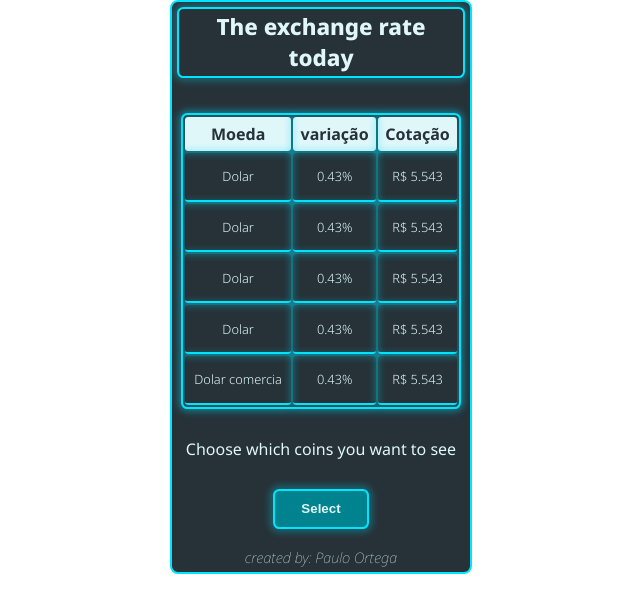
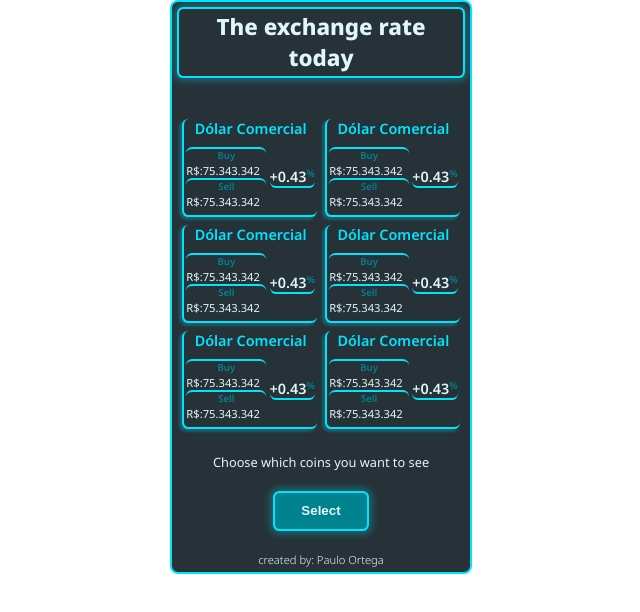
Before and after one commit to paulo011/the-exchange-rate-today, a React (Vite) app: page / in a window 1280 px wide. Shown: the top 612 px of the page, without its empty margins (319-959 px from the left). Built offline with nearby package versions, Linux system fonts and the light colour scheme.

Commit message:
create CardComponent to replece TableComponent and make adjustments

```diff
--- /dev/null
+++ b/src/components/cardComponent/cardComponent.tsx
@@ -0,0 +1,24 @@
+import './style.css';
+import { Props } from '../../types/props';
+
+export const CardComponent = (props: Props) => {
+  return (
+    <div className='card-wrap'>
+      <div className='card-header'>
+        <p>Dólar Comercial</p>
+      </div>
+      <div className='fild-content'>
+        <div className='price-content'>
+          <p className='price-title'>Buy</p>
+          <p className='price'>R$:75.343.342</p>
+          <p className='price-title'>Sell</p>
+          <p className='price'>R$:75.343.342</p>
+        </div>
+        <div className='variation'>
+          <p>+0.43</p>
+          <p className='percentage'>%</p>
+        </div>
+      </div>
+   </div>
+ )
+}
--- /dev/null
+++ b/src/components/cardComponent/style.css
@@ -0,0 +1,74 @@
+.card-wrap{
+  color: var(--light-color);
+  background-color: var(--dark-color);
+  width: 8.3rem;
+  height: 6rem;
+  margin: 0.25rem;
+  border-bottom: var(--border-size) var(--medium-light-color);
+  border-left: var(--border-size) var(--medium-light-color);
+  box-shadow: var(--shadow-card-color);
+  border-radius: var(--border-radius);
+  display: flex;
+  flex-direction: column;
+  align-items: center;
+  justify-content: space-between;
+}
+
+.card-wrap p {
+  margin: 0;
+}
+
+.card-header{
+  font-size: 0.9rem;
+  font-weight: 600;
+}
+
+.card-header p{
+  margin-bottom: 0.2rem;
+  color: var(--medium-light-color);
+}
+
+.fild-content{
+  height: 5.3rem;
+  display: flex;
+  justify-content: center;
+  align-items: center;
+}
+
+.price-content{
+  width: 5.0rem;
+  font-size: 0.8rem;
+  display: flex;
+  flex-direction:column;
+  align-items: flex-start;
+  justify-content: space-between;
+  margin-right: 0.2rem;
+}
+
+.price-title{
+  border-top: var(--border-size) var(--medium-light-color);
+  border-radius: var(--border-radius);
+  font-size: 0.6rem;
+  font-weight: 600;
+  color: var(--medium-dark-color);
+  height: 0.9rem;
+  width: 100%;
+}
+
+.price{
+  width: 3.6rem;
+  font-size: 0.7rem;
+}
+
+.variation{
+  font-size: 0.9rem;
+  font-weight: 600;
+  display: flex;
+  border-bottom: var(--border-size) var(--medium-light-color);
+  border-radius: var(--border-radius);
+}
+
+.percentage{
+  font-size: 0.6rem;
+  color: var(--medium-dark-color);
+}
--- a/src/components/footerComponent/styles.css
+++ b/src/components/footerComponent/styles.css
@@ -1,5 +1,4 @@
 footer{
-  font-weight: 100;
-  font-style:italic;
-  font-size: 0.9rem;
+  font-weight: 300;
+  font-size: 0.7rem;
 }
--- a/src/components/sectionContentComponent/sectionContentComponent.tsx
+++ b/src/components/sectionContentComponent/sectionContentComponent.tsx
@@ -1,4 +1,5 @@
 import {ButtonComponent} from '../buttonComponent/buttonComponent';
+import {CardComponent} from '../cardComponent/cardComponent';
 import {TableComponent} from '../tableComponent/tableComponent';
 import './style.css';
 
@@ -6,8 +7,15 @@ export const SectionContentComponent = () => {
 
   return(
     <section className='section-content-component'>
-      <TableComponent/>
-      <p>Choose which coins you want to see</p>
+      <div className='content'>
+      <CardComponent/>
+      <CardComponent/>
+      <CardComponent/>
+      <CardComponent/>
+      <CardComponent/>
+      <CardComponent/>
+      </div>
+      <p className='fild-text-section'>Choose which coins you want to see</p>
       <ButtonComponent name='Select'/>
     </section>
   )
--- a/src/components/sectionContentComponent/style.css
+++ b/src/components/sectionContentComponent/style.css
@@ -6,3 +6,13 @@
   align-items: center;
   justify-content: space-between;
 }
+
+.content{
+  display: flex;
+  flex-wrap: wrap;
+  justify-content: center;
+  align-items: center;
+}
+.fild-text-section{
+  font-size: 0.8rem;
+}
--- a/src/components/tableComponent/style.css
+++ b/src/components/tableComponent/style.css
@@ -1,4 +1,4 @@
-.table-warp{
+.table-wrap{
   color: var(--light-color);
   background-color: var(--dark-color);
   border: var(--border-size) var(--medium-light-color);
--- a/src/components/tableComponent/tableComponent.tsx
+++ b/src/components/tableComponent/tableComponent.tsx
@@ -3,7 +3,7 @@ import { Props } from '../../types/props';
 
 export const TableComponent = (props: Props) => {
   return (
-    <table className='table-warp'>
+    <table className='table-wrap'>
       <tr className='table-header-row'>
         <th className='table-header'>{'Moeda'}</th>
         <th className='table-header'>{'variação'}</th>
--- a/src/index.css
+++ b/src/index.css
@@ -17,4 +17,5 @@ body{
   --shadow-box-color:0px 0px 6px 4px rgba(0, 229, 255, 0.25);
   --border-radius: 0.4rem;
   --border-size: 0.13rem solid;
+  --shadow-card-color: -2px 2px 2.5px 1px rgba(0, 229, 255, 0.25);
 }
```
